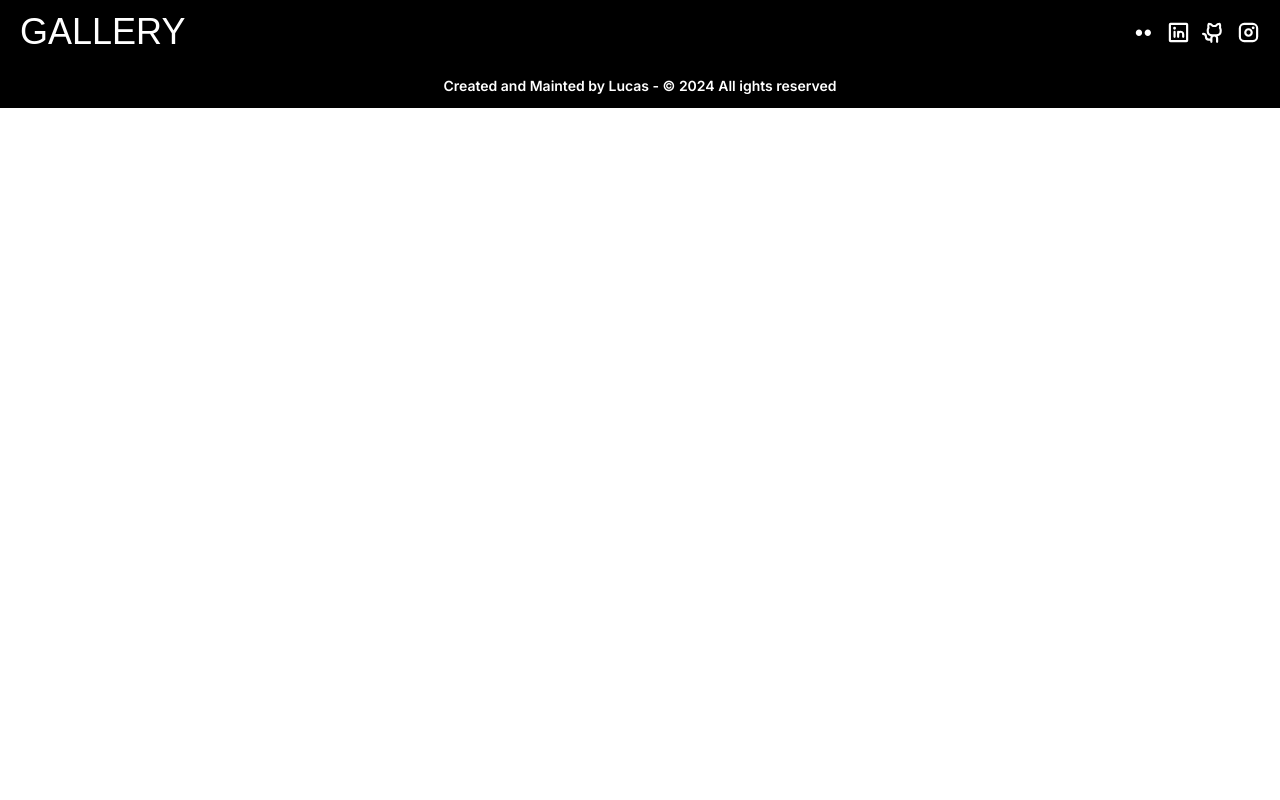
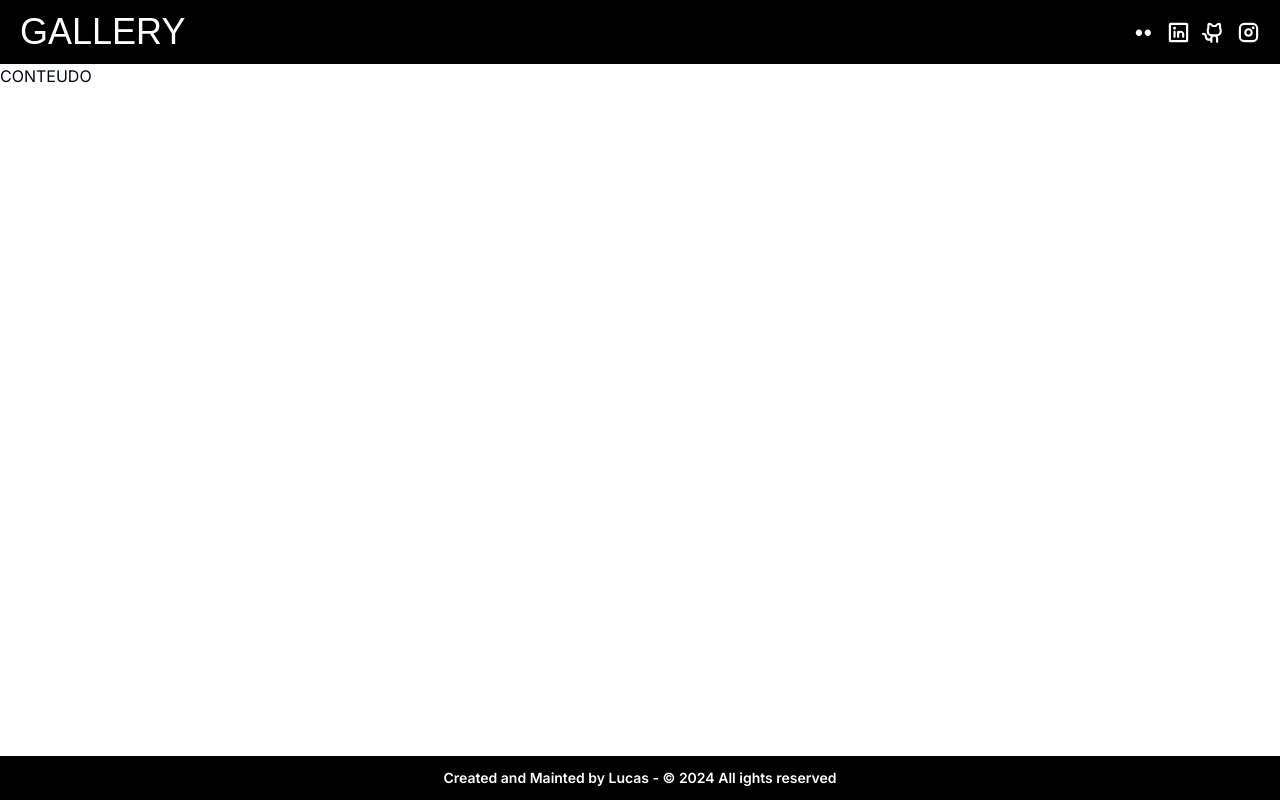
Before and after one commit to Lucas-Winicius/gallery, a Next.js app: page / in a window 1280 px wide. Built offline with nearby package versions, Linux system fonts and the light colour scheme; a web font is replaced by a local one.

Commit message:
head configs

```diff
--- a/src/app/layout.tsx
+++ b/src/app/layout.tsx
@@ -7,8 +7,14 @@
 const inter = Inter({ subsets: ["latin"] });
 
 export const metadata: Metadata = {
-  title: "Create Next App",
-  description: "Generated by create next app",
+  title: "Gallery",
+  description: `Welcome to my Gallery, a space dedicated to the art of photography!
+  Explore a visually captivating world through the lens, where each image tells a unique story.
+  From breathtaking landscapes to emotional portraits, this is where beauty meets creativity.
+  Immerse yourself in vibrant colors, fascinating compositions, and moments frozen in time.
+  Lucas Winicius, the creator behind the lens, invites you to embark on a visual journey that transcends words.
+  Discover the magic of photography and allow yourself to be inspired by each capture.
+  Feel free to explore, comment, and share, as each photo is more than just an image - it is an expression of art`,
 };
 
 export default function RootLayout({
@@ -18,7 +24,7 @@
 }) {
   return (
     <html lang="en">
-      <body className={inter.className}>
+      <body className={inter.className + " flex flex-col min-h-screen"}>
         <Header />
         {children}
         <Footer />
--- a/src/app/page.tsx
+++ b/src/app/page.tsx
@@ -1,3 +1,7 @@
 export default function Home() {
-  return <h1></h1>;
+  return (
+    <main className="flex-grow">
+      CONTEUDO
+    </main>
+  );
 }
```
